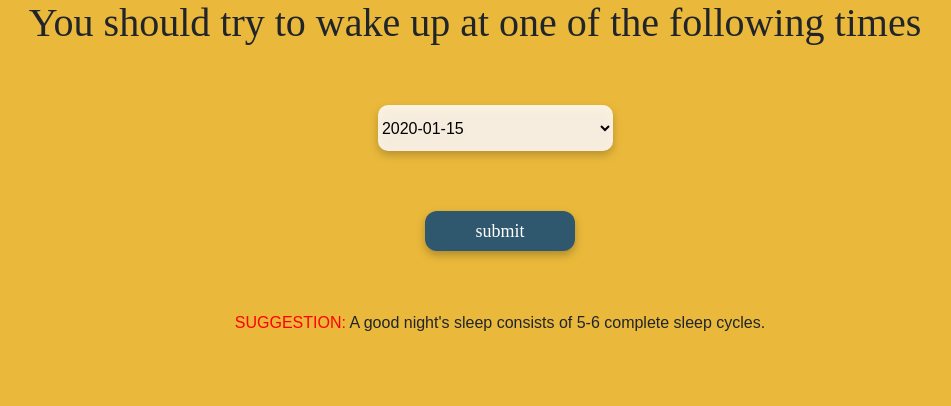
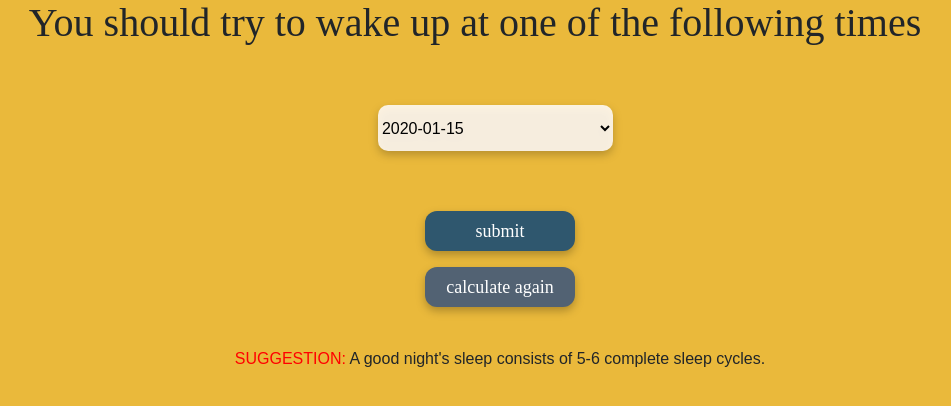
Before and after one commit to PitchapaSaelim/Have-A-Night-Day, a Django app: template sleep_time_management/templates/sleep_time_management/calculator3.html in a window 1280 px wide. Shown: the part 201-607 px from the top of the page, without its empty margins (140-1091 px from the left). Run offline with Django 3.2, Linux system fonts and the light colour scheme; the template is opened without the code that fills it: most values are stand-ins (such as "Sample title", 1, 10 or a date in 2020); some libraries are stand-ins or nearby versions.

Commit message:
Improve HTML and CSS

```diff
--- a/sleep_time_management/templates/sleep_time_management/calculator3.html
+++ b/sleep_time_management/templates/sleep_time_management/calculator3.html
@@ -10,7 +10,7 @@
                 text-align: center;
             }
             .container {
-                margin: 200px;
+                margin: 200px 0px 0px 200px;
             }
             .button {
                 text-decoration: none;
@@ -40,66 +40,8 @@
             }
             body .button {
                 font-family: Rubik Mono One;
+                margin-bottom: 0px;
             }
-            /* button .dropbtn{
-                display: block;
-                text-align: center;
-            }
-            .dropbtn {
-                width: 235px;
-                height: 46px;
-                background: rgba(255, 252, 252, 0.86);
-                color: rgba(0, 0, 0, 0.35);
-                border-radius: 10px;
-                padding: 0px;
-                font-size: 16px;
-                border: none;
-                cursor: pointer;
-                filter: drop-shadow(0px 4px 4px rgba(0, 0, 0, 0.25));
-                margin: 50px;
-                margin-bottom: 0px;
-                }
-
-            .dropbtn:hover, .dropbtn:focus {
-                background-color: #ddd;
-                outline: none;
-                }
-
-            .dropdown {
-                position: relative;
-                display: block;
-                text-align: center;
-
-                }
-
-            .dropdown-content {
-                display: none;
-
-                position: absolute;
-                background-color: #f1f1f1;
-                min-width: 160px;
-                overflow: auto;
-                box-shadow: 0px 8px 16px 0px rgba(0,0,0,0.2);
-                z-index: 1;
-                }
-
-            .dropdown-content p {
-                color: black;
-                padding: 12px 16px;
-                text-decoration: none;
-                display: block;
-                text-align: center;
-                }
-
-            .dropdown p:hover {
-                background-color: #ddd;
-            }
-
-            .show {
-                display: block;
-                margin: 0 40%;
-            }
-              */
             select#mySelect {
                 width: 235px;
                 height: 46px;
@@ -121,6 +63,21 @@
             p {
                 text-align: center;
             }
+            p#p1 {
+                text-align: center;
+                margin-top: 10px;
+            }
+            a.button {
+                background-color: #526273;
+                margin-top: 0px;
+                margin-bottom: 40px;
+                text-decoration: none;
+                color: white;
+            }
+            a.button:hover{
+                text-decoration:none;
+                color: white;
+            }
         </style>
     </head>
 
@@ -128,14 +85,6 @@
         {% include 'navbar.html' %}
         <div class="container">
             <h1>You should try to wake up at one of the following times</h1>
-           <!-- <div class="dropdown">
-                <button onclick="myFunction()" class="dropbtn">times</button>
-                <div id="myDropdown" class="dropdown-content">
-                    {% for time in waketime %}
-                    <a id="{{time}}">{{time}}</a>
-                    {% endfor %}
-                </div>
-            </div> -->
 
             <form>
                 <select id="mySelect">
@@ -148,8 +97,10 @@
             <button type="submit" class="button" onclick="change_text()">submit</button>
 
             <p id="p1"></p>
-            <p><span>SUGGESTION:</span> A good night's sleep consists of 5-6 complete sleep cycles.</p>
         </div>
+
+        <a class="button" href="{% url 'sleep_time_management:home'%}">calculate again</a>
+        <p><span>SUGGESTION:</span> A good night's sleep consists of 5-6 complete sleep cycles.</p>
 
         <script>
             /* When the user clicks on the button,
```
Also changed, not shown: sleep_time_management/templates/sleep_time_management/calculator2.html (+21 -70 lines).
